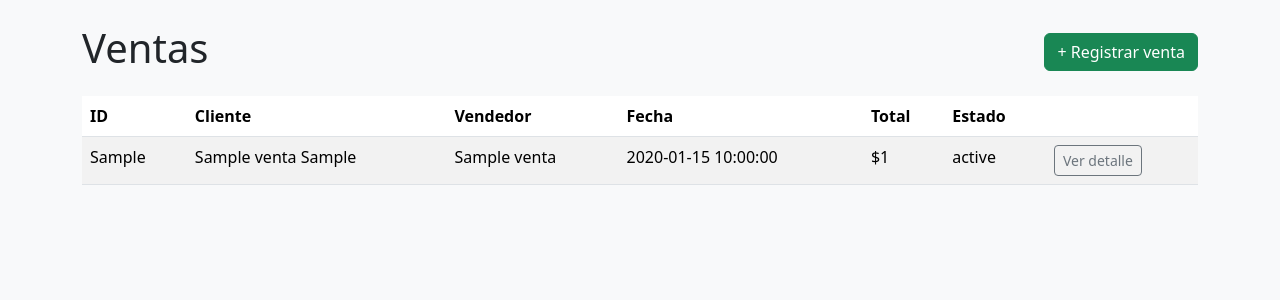
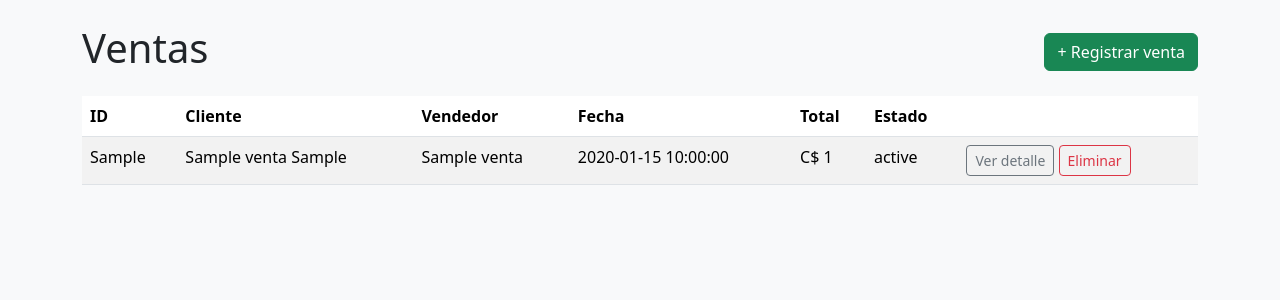
Before and after one commit to luisfer2321/store-database-project, a Flask app: page /ventas in a window 1280 px wide. Shown: the part 56-356 px from the top of the page. Run offline with Flask 3, Linux system fonts and the light colour scheme; a database or web service that is not in the repository returns one stand-in record (values such as "Sample title"); some libraries are stand-ins or nearby versions.

Commit message:
Change total sale format and add delete option
Updated the total sale display format and added a delete button with confirmation prompt.

```diff
--- a/tienda_app 3/templates/ventas_list.html
+++ b/tienda_app 3/templates/ventas_list.html
@@ -13,9 +13,14 @@
             <td>{{ v.cliente_nombre }} {{ v.cliente_apellido }}</td>
             <td>{{ v.vendedor_nombre }}</td>
             <td>{{ v.fecha_venta }}</td>
-            <td>${{ v.total_venta }}</td>
+            <td>C$ {{ v.total_venta }}</td>
             <td>{{ v.estado }}</td>
-            <td><a href="/ventas/{{ v.id_venta }}" class="btn btn-sm btn-outline-secondary">Ver detalle</a></td>
+            <td>
+                <a href="/ventas/{{ v.id_venta }}" class="btn btn-sm btn-outline-secondary">Ver detalle</a>
+                <form method="POST" action="/ventas/eliminar/{{ v.id_venta }}" class="d-inline" onsubmit="return confirm('¿Eliminar esta venta? El stock de los productos se restaurará automáticamente. Esta acción no se puede deshacer.');">
+                    <button type="submit" class="btn btn-sm btn-outline-danger">Eliminar</button>
+                </form>
+            </td>
         </tr>
     {% endfor %}
     </tbody>
```
